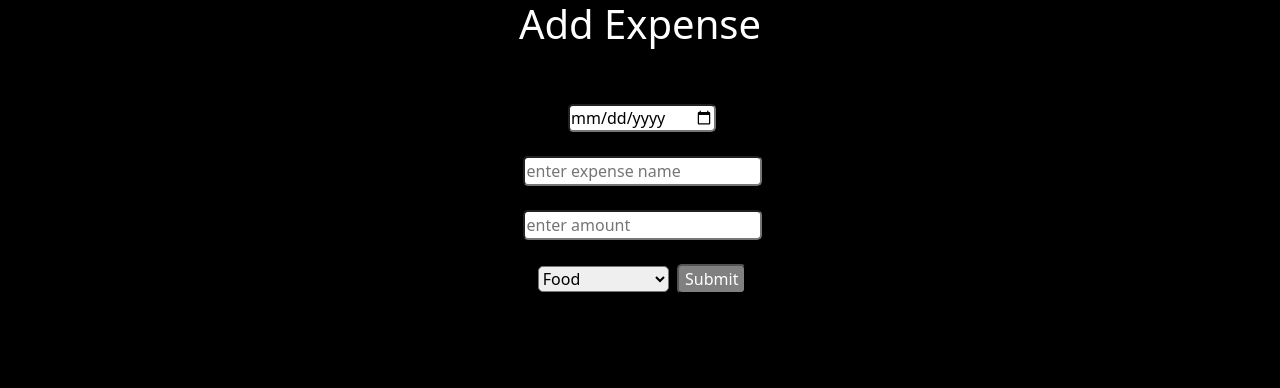
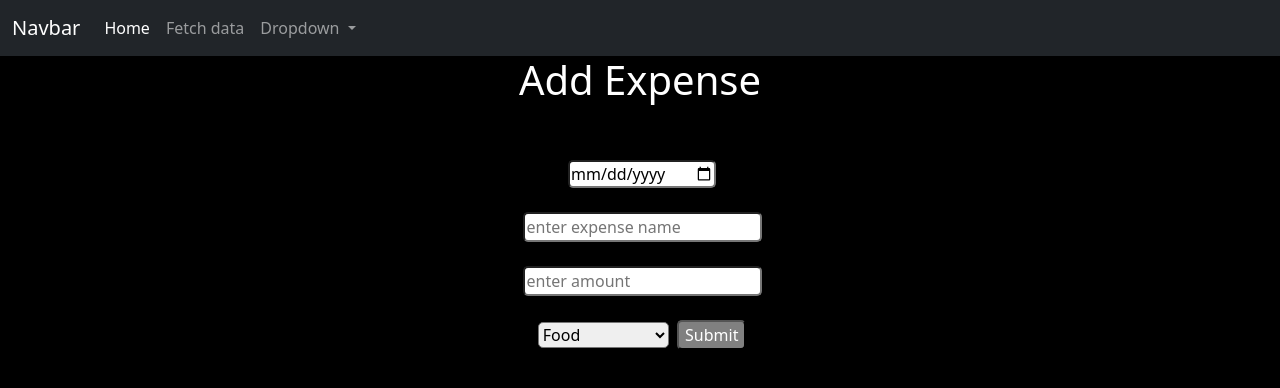
Before and after one commit to ThisUserIsRandom/radomm_code, a Flask app: page / in a window 1280 px wide. Shown: the top 388 px of the page. Run offline with Flask 2, Linux system fonts and the light colour scheme; some libraries are stand-ins or nearby versions.

Commit message:
Add files via upload

```diff
--- a/project_expense/index.py
+++ b/project_expense/index.py
@@ -59,9 +59,10 @@ def data_check():
 def fetched_data():
     founddata = database_connection.do_something.fetch_data("Select * from expense;")
     lenfounddata = len(founddata)
+    listocolumns = ['s_no','date','expense','amount']
     query = '''Select sum(amount) from expense;'''
     total_karch = database_connection.do_something.fetch_data(query)
-    return render_template('fetched.html',data=lenfounddata,founddata=founddata,karcha=total_karch[0][0])
+    return render_template('fetched.html',data=lenfounddata,founddata=founddata,karcha=total_karch[0][0],listocolumns=listocolumns)
 
 if __name__ == '__main__':
     app.run('127.0.0.1','5050',debug=True)
--- a/project_expense/templates/index.html
+++ b/project_expense/templates/index.html
@@ -20,6 +20,34 @@
             color: white;
         }
     </style>
+<!-- navbar begins -->
+<nav class="navbar navbar-expand-lg navbar-dark bg-dark">
+    <div class="container-fluid">
+      <a class="navbar-brand" href="#">Navbar</a>
+      <button class="navbar-toggler" type="button" data-bs-toggle="collapse" data-bs-target="#navbarSupportedContent" aria-controls="navbarSupportedContent" aria-expanded="false" aria-label="Toggle navigation">
+        <span class="navbar-toggler-icon"></span>
+      </button>
+      <div class="collapse navbar-collapse" id="navbarSupportedContent">
+        <ul class="navbar-nav me-auto mb-2 mb-lg-0">
+          <li class="nav-item">
+            <a class="nav-link active" aria-current="page" href="/">Home</a>
+          </li>
+          <li class="nav-item">
+            <a class="nav-link" href="fetch">Fetch data</a>
+          </li>
+          <li class="nav-item dropdown">
+            <a class="nav-link dropdown-toggle" href="#" id="navbarDropdown" role="button" data-bs-toggle="dropdown" aria-expanded="false">
+              Dropdown
+            </a>
+            <ul class="dropdown-menu" aria-labelledby="navbarDropdown">
+              <li><a class="dropdown-item" href="#">Action</a></li>
+              <li><a class="dropdown-item" href="#">Another action</a></li>
+            </ul>
+        </form>
+      </div>
+    </div>
+  </nav>
+<!-- navbar ends -->
 </head>
 <body  class='body' >
     <h1 align="center">Add Expense</h1><br><br>
```
Also changed, not shown: project_expense/templates/fetched.html (+46 -10 lines).
